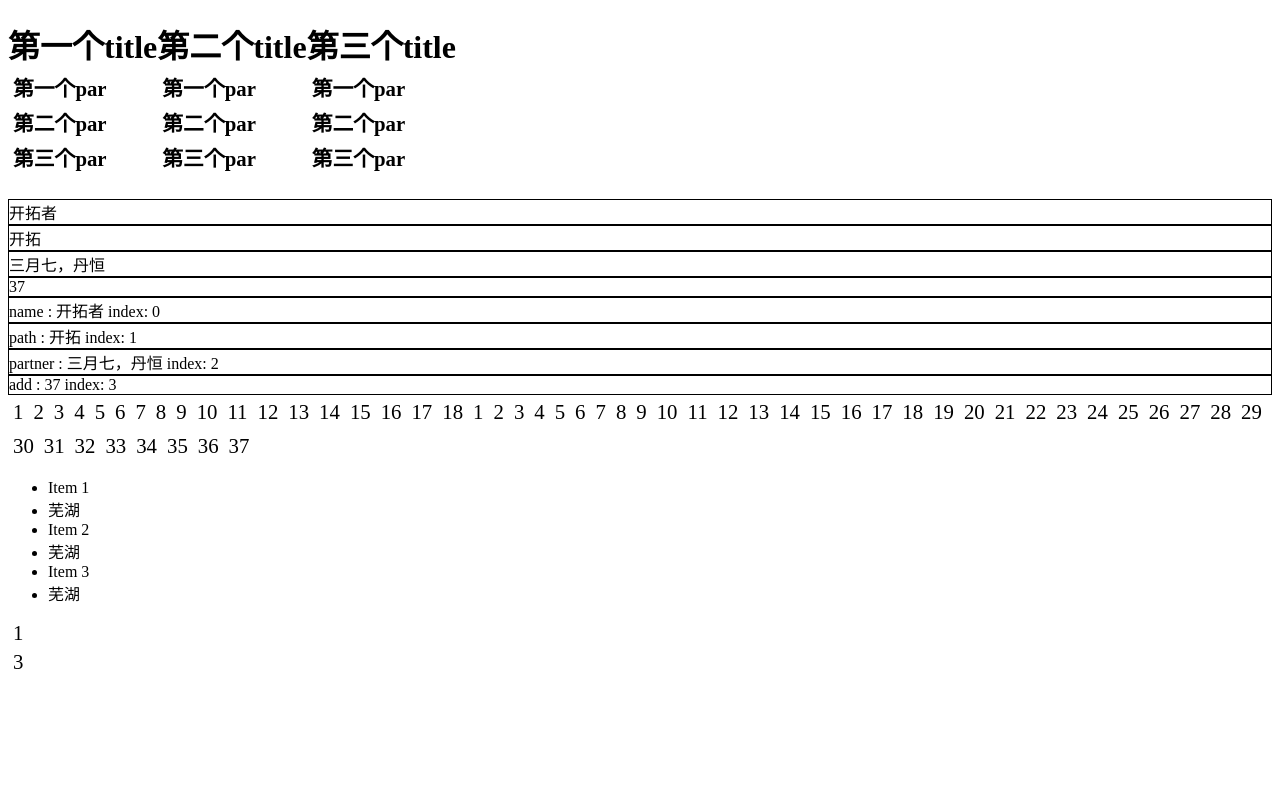
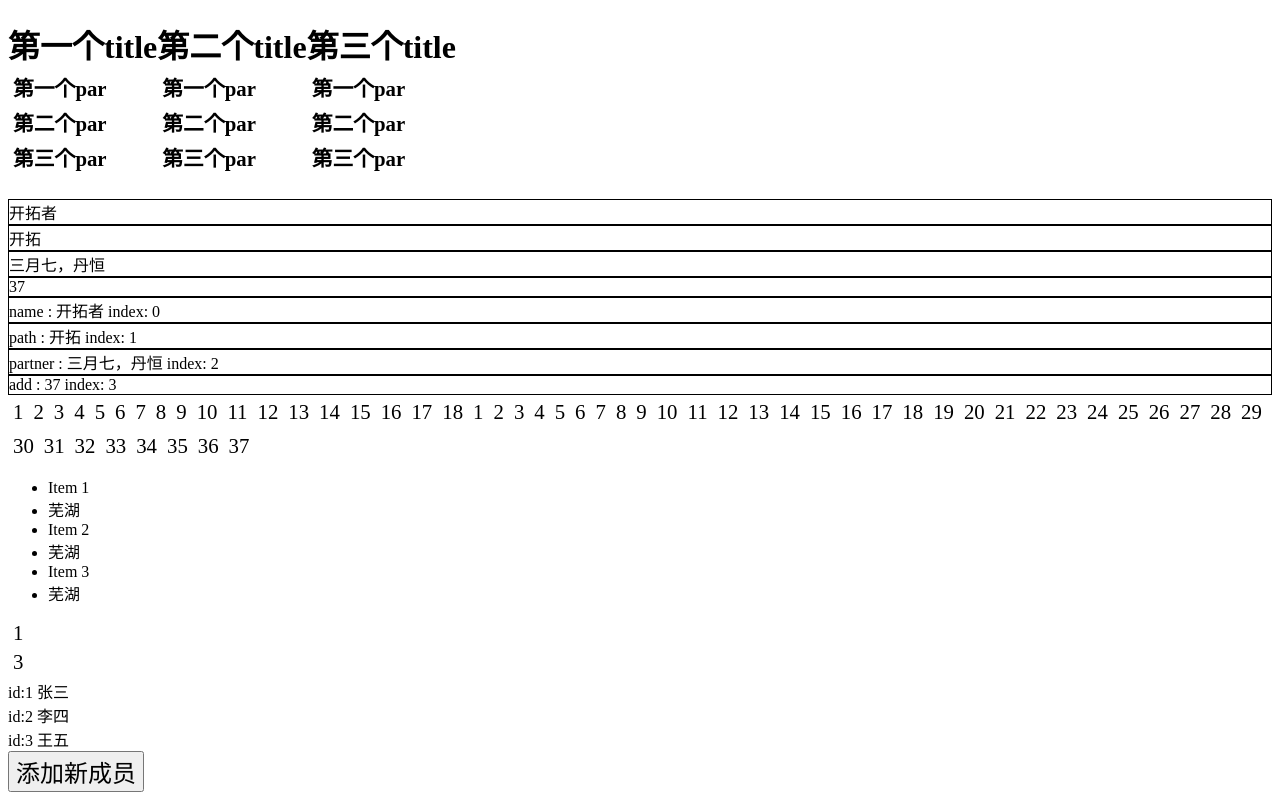
Before and after one commit to blankCx330/vue-, a Vue app in the folder 列表渲染/: page / in a window 1280 px wide. Shown: the part 373-1173 px from the top of the page. Before the commit the page ends 1055 px from the top, so only its background shows below. Built offline with nearby package versions, Linux system fonts and the light colour scheme.

Commit message:
学习列表渲染

```diff
--- a/列表渲染/src/App.vue
+++ b/列表渲染/src/App.vue
@@ -20,6 +20,18 @@ const myObj = ref({
     partner: '三月七，丹恒',
     add: add(19, 18),
 })
+
+const keyObj= ref([
+    {id: 1, name: '张三'},
+    {id: 2, name: '李四'},
+    {id: 3, name: '王五'},
+])
+const addKeyObj = () => {
+    keyObj.value.unshift({
+        id: keyObj.value.length + 1,
+        name: '新成员'
+    })
+}
 
 </script>
 
@@ -134,6 +146,11 @@ const myObj = ref({
     </p>
 </div>
 
+<div v-for="kObj in keyObj">
+    id:{{ kObj.id }} {{ kObj.name }}
+</div>
+<button @click="addKeyObj">添加新成员</button>
+
 </template>
 
 <style scoped>
```
